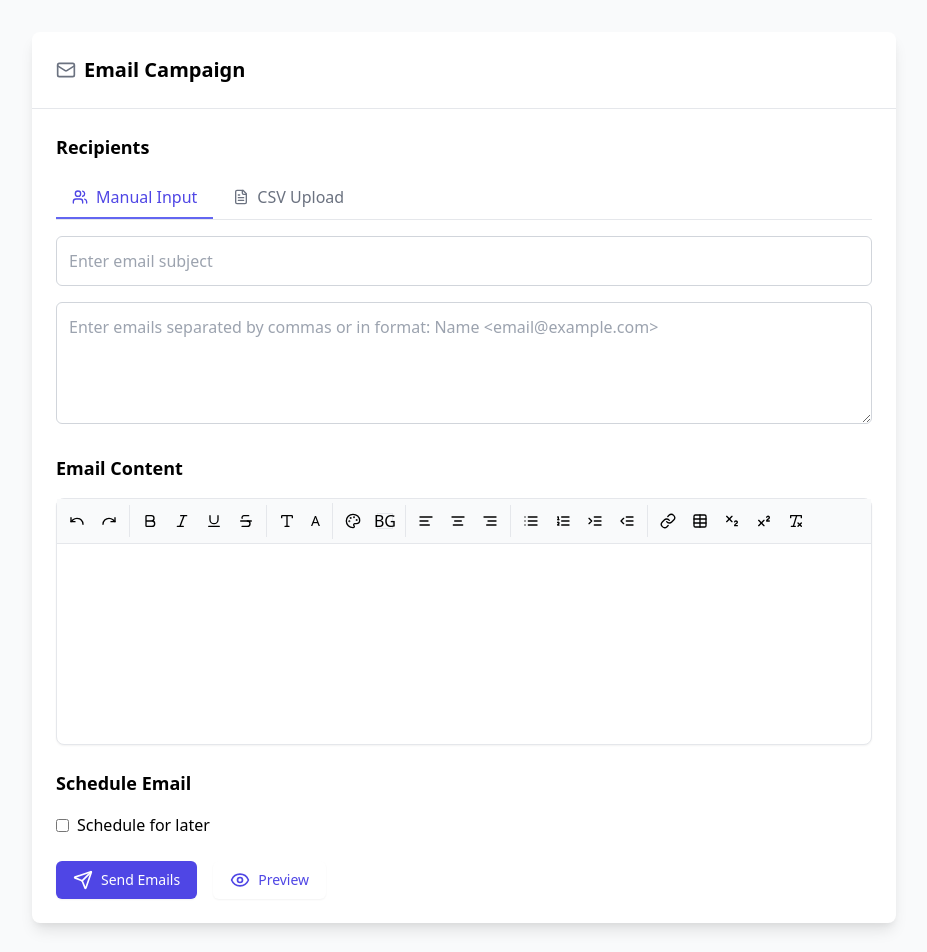
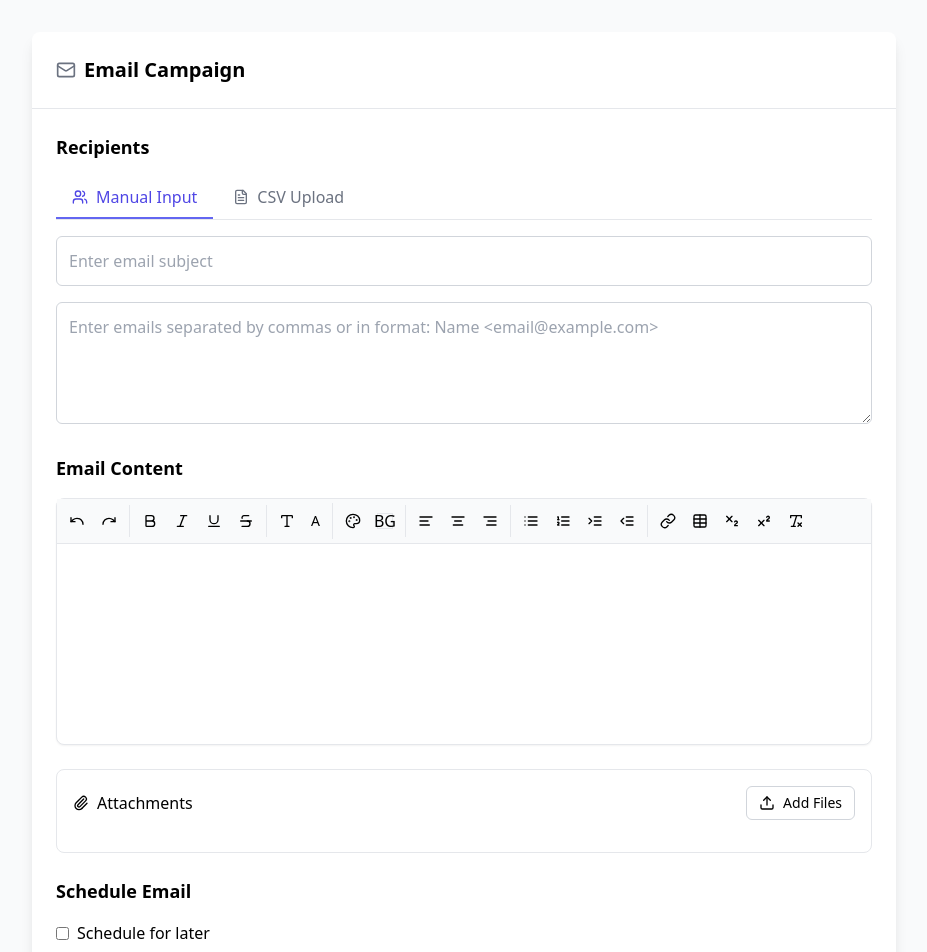
Before and after one commit to Lavavarshney/bulk-email-final, a React (Vite) app in the folder frontend/: page /demo in a window 1280 px wide. Shown: the top 952 px of the page, without its empty margins (176-1103 px from the left). Built offline with nearby package versions, Linux system fonts and the light colour scheme.

Commit message:
Update Demo.jsx

```diff
--- a/frontend/src/Demo.jsx
+++ b/frontend/src/Demo.jsx
@@ -3,7 +3,7 @@ import {
   Bold, Italic, Underline, AlignLeft, AlignCenter,
   AlignRight, List, Link, Type, Quote, Code, Heading1,
   Heading2, ListOrdered, Palette,Mail,Users,FileText,Send,Eye,Undo,Redo,Strikethrough,Indent,Outdent,Table,Subscript,Superscript,X,RemoveFormatting,Upload
-,Check} from "lucide-react";
+,Check,Paperclip, Trash2} from "lucide-react";
 
 const EnhancedEditor = ({ value, onChange }) => {
   const editorRef = useRef(null);
@@ -283,6 +283,25 @@ const Demo = () => {
   const [isPreviewOpen, setIsPreviewOpen] = useState(false);
   const [previewRecipient, setPreviewRecipient] = useState(null);
   const[subject,setSubject] = useState('');
+  const [attachments, setAttachments] = useState([]);
+  const fileInputRef = useRef(null);
+    // Handle file attachments
+    const handleAttachmentChange = (e) => {
+      const newFiles = Array.from(e.target.files);
+      setAttachments(prev => [...prev, ...newFiles]);
+    };
+
+    const removeAttachment = (index) => {
+      setAttachments(prev => prev.filter((_, i) => i !== index));
+    };
+
+    const formatFileSize = (bytes) => {
+      if (bytes === 0) return '0 Bytes';
+      const k = 1024;
+      const sizes = ['Bytes', 'KB', 'MB', 'GB'];
+      const i = Math.floor(Math.log(bytes) / Math.log(k));
+      return parseFloat((bytes / Math.pow(k, i)).toFixed(2)) + ' ' + sizes[i];
+    };
   // Handle rich text editor change
   const handleEditorChange = (content) => {
     setEmailContent(content);
@@ -520,7 +539,49 @@ const Demo = () => {
                   <EnhancedEditor onChange={handleEditorChange} />
                 </div>
               </div>
+{/* File Attachments Section */}
+<div className="mt-4 border rounded-lg p-4">
+          <div className="flex items-center justify-between mb-4">
+            <h4 className="font-medium flex items-center">
+              <Paperclip className="w-4 h-4 mr-2" />
+              Attachments
+            </h4>
+            <button
+              onClick={() => fileInputRef.current?.click()}
+              className="flex items-center px-3 py-1.5 text-sm border border-gray-300 rounded-md hover:bg-gray-50"
+            >
+              <Upload className="w-4 h-4 mr-2" />
+              Add Files
+            </button>
+            <input
+              type="file"
+              ref={fileInputRef}
+              onChange={handleAttachmentChange}
+              className="hidden"
+              multiple
+            />
+          </div>
 
+          {attachments.length > 0 && (
+            <div className="space-y-2">
+              {attachments.map((file, index) => (
+                <div key={index} className="flex items-center justify-between p-2 bg-gray-50 rounded-md">
+                  <div className="flex items-center space-x-2">
+                    <FileText className="w-4 h-4 text-gray-500" />
+                    <span className="text-sm">{file.name}</span>
+                    <span className="text-xs text-gray-500">({formatFileSize(file.size)})</span>
+                  </div>
+                  <button
+                    onClick={() => removeAttachment(index)}
+                    className="p-1 hover:bg-gray-200 rounded-full"
+                  >
+                    <Trash2 className="w-4 h-4 text-red-500" />
+                  </button>
+                </div>
+              ))}
+            </div>
+          )}
+        </div>
               {/* Scheduling */}
               <div className="space-y-4">
                 <h3 className="text-lg font-semibold">Schedule Email</h3>
```
